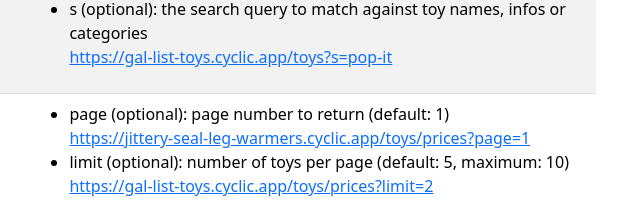
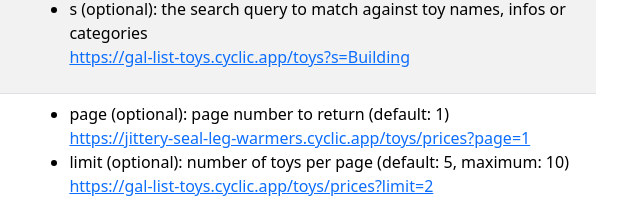
Before and after one commit to galist1304/ofer_quarter_Gal_List, a website: page public/index.html in a window 1280 px wide. Shown: the part 418-621 px from the top of the page, 602-1242 px from the left. Drawn offline with nearby package versions, Linux system fonts and the light colour scheme.

Commit message:
Add files via upload

```diff
--- a/public/index.html
+++ b/public/index.html
@@ -66,8 +66,8 @@
                   s (optional): the search query to match against toy names,
                   infos or categories <br />
                   <a
-                    href="https://gal-list-toys.cyclic.app/toys?s=pop-it"
-                    >https://gal-list-toys.cyclic.app/toys?s=pop-it</a
+                    href="https://gal-list-toys.cyclic.app/toys?s=Building"
+                    >https://gal-list-toys.cyclic.app/toys?s=Building</a
                   >
                 </li>
               </ul>
```
Also changed, not shown: app.js (+1 -9 lines), middlewares/auth.js (+2 -8 lines).
